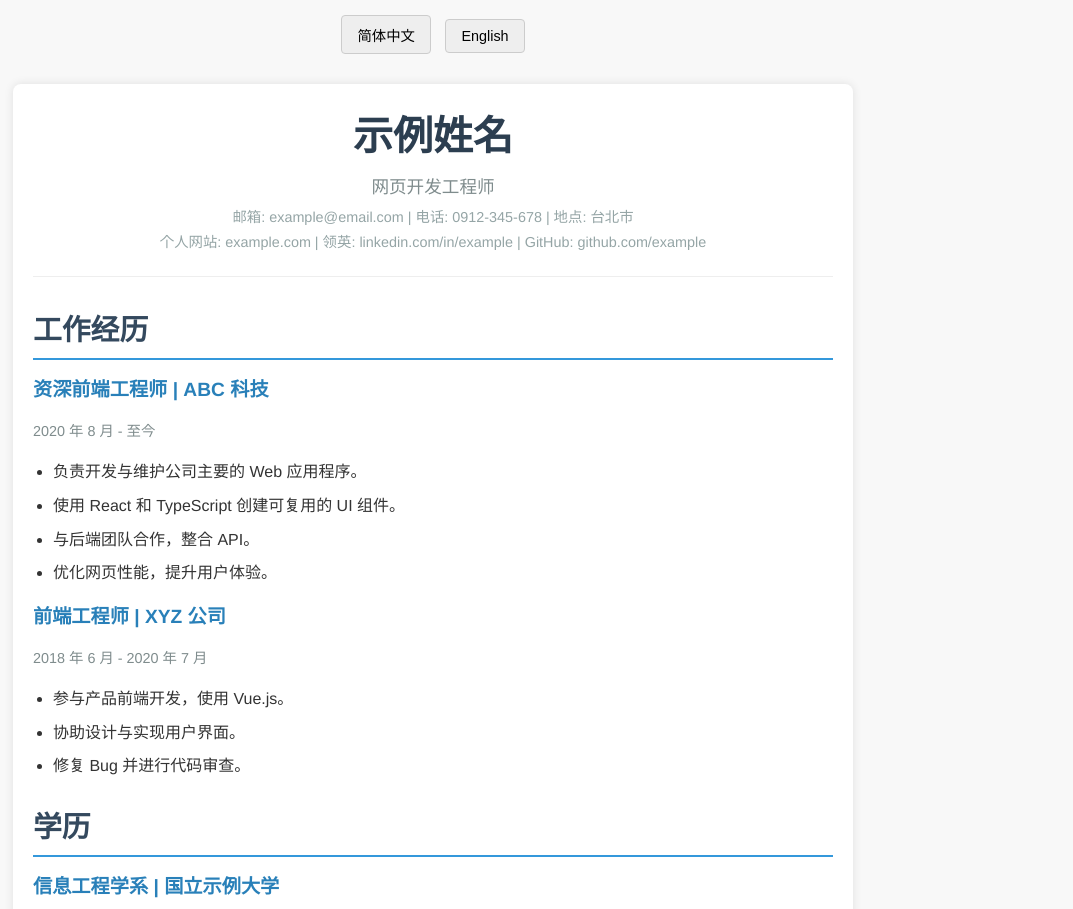
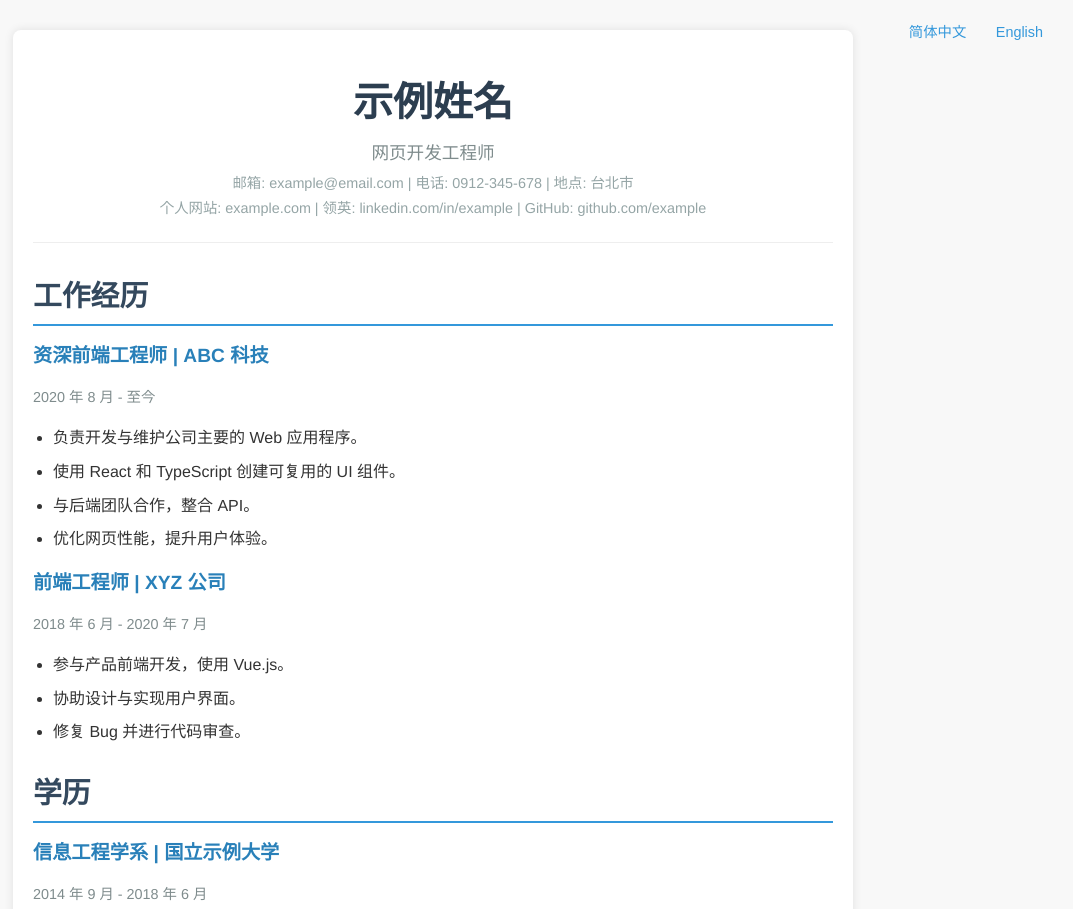
Before and after one commit to ryanguo13/resume, a plain HTML site: page index.html in a window 1280 px wide. Shown: the top 909 px of the page, without its empty margins (207-1280 px from the left). Drawn offline with Linux system fonts and the light colour scheme.

Commit message:
Style and position language switcher buttons

```diff
--- a/style.css
+++ b/style.css
@@ -7,37 +7,43 @@ body {
     color: #333;
 }
 
-.language-switcher {
-    text-align: center;
-    margin-bottom: 15px;
-    padding-top: 15px;
-}
-
-.language-switcher button {
-    padding: 8px 15px;
-    margin: 0 5px;
-    cursor: pointer;
-    border: 1px solid #ccc;
-    background-color: #eee;
-    border-radius: 4px;
-    font-size: 0.9em;
-}
-
-.language-switcher button:hover {
-    background-color: #ddd;
-}
-
 .container {
+    position: relative; /* Needed for absolute positioning of the switcher */
     max-width: 800px;
     margin: 30px auto;
-    padding: 20px;
+    padding: 40px 20px 20px 20px; /* Increased top padding to make space */
     background-color: #fff;
     box-shadow: 0 0 10px rgba(0, 0, 0, 0.1);
     border-radius: 8px;
 }
 
+.language-switcher {
+    position: absolute;
+    top: 15px; /* Adjust as needed */
+    right: 20px; /* Adjust as needed */
+}
+
+.language-switcher button {
+    padding: 5px 10px;
+    margin-left: 5px; /* Space between buttons */
+    cursor: pointer;
+    border: none;
+    background-color: transparent;
+    color: #3498db; /* Link-like color */
+    font-size: 0.9em;
+    border-radius: 4px;
+    transition: background-color 0.2s ease;
+}
+
+.language-switcher button:hover {
+    background-color: #ecf0f1; /* Light background on hover */
+    color: #2980b9;
+}
+
+
 header {
     text-align: center;
+    /* Removed margin-bottom from here as container padding handles top space */
     margin-bottom: 30px;
     border-bottom: 1px solid #eee;
     padding-bottom: 20px;
```
